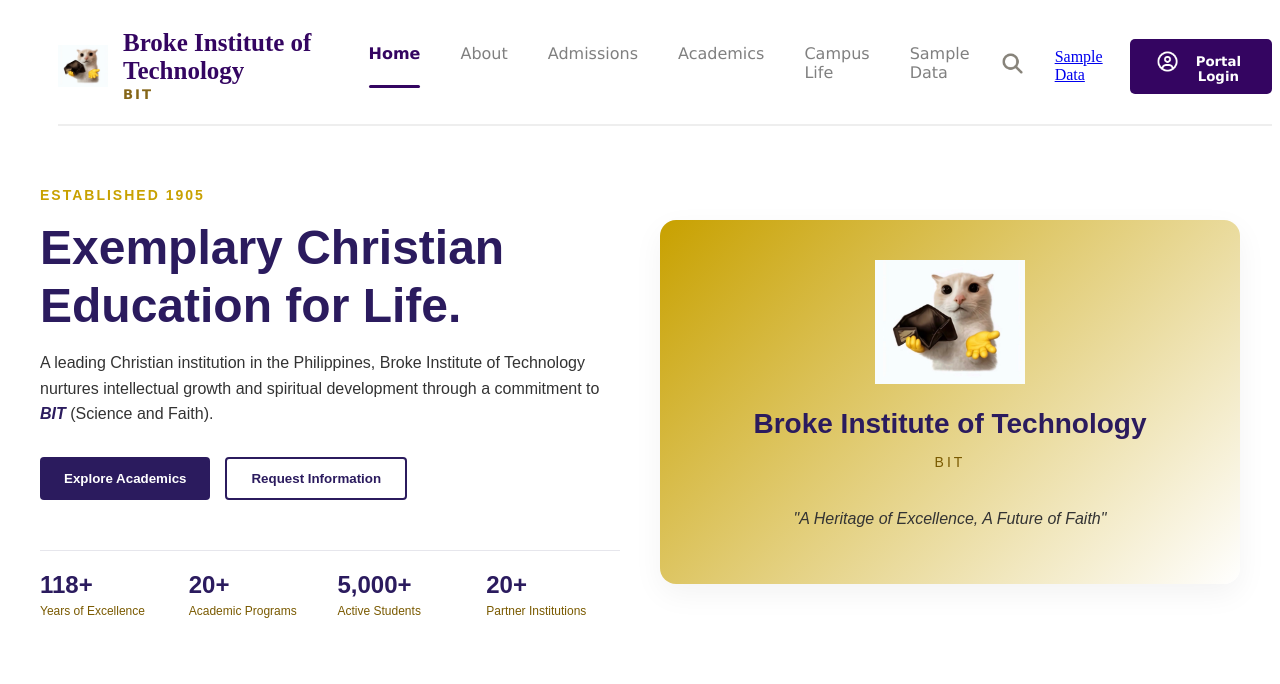
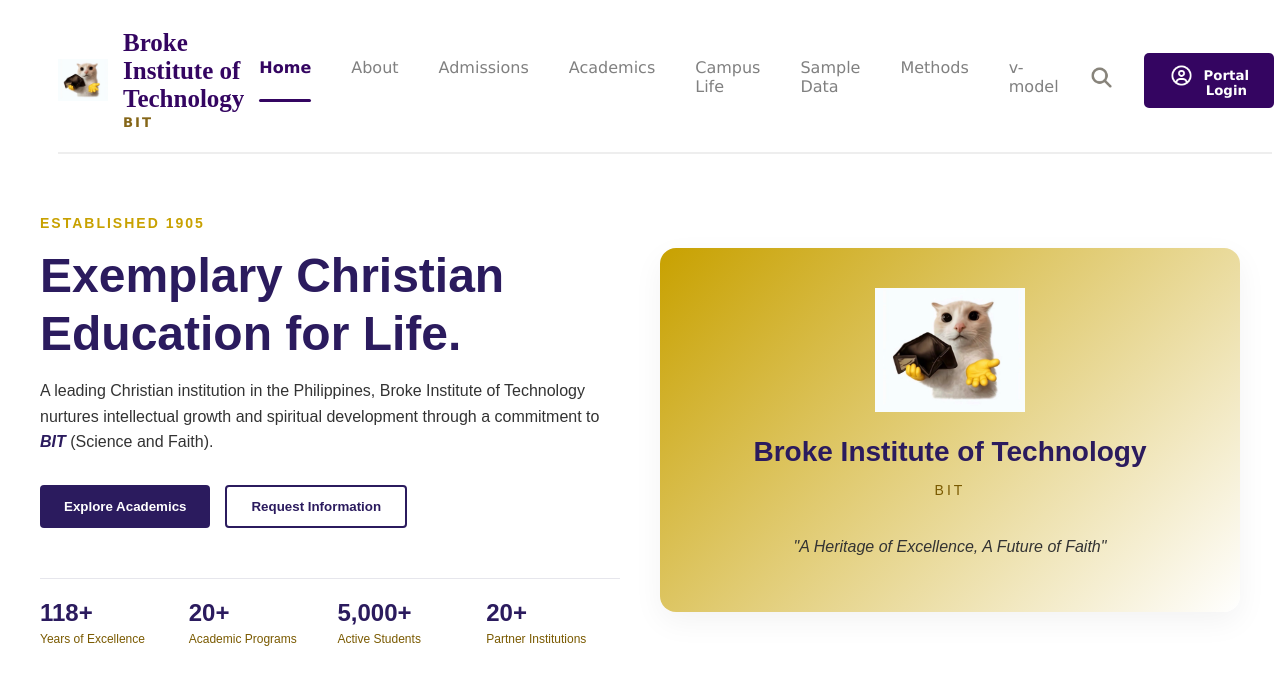
Before and after one commit to Kelly-B18/my-vue-app, a Vue app: page / in a window 1280 px wide. Shown: the top 684 px of the page. Built offline with nearby package versions, Linux system fonts and the light colour scheme.

Commit message:
add route

```diff
--- a/src/components/Navbar.vue
+++ b/src/components/Navbar.vue
@@ -19,9 +19,11 @@ import search from '@/assets/magnifying-glass-solid-1.png';
         <router-link to="/academics" class="nav-item" id="btn-academics">Academics</router-link>
         <router-link to="/campuslife" class="nav-item" id="btn-campuslife">Campus Life</router-link>
         <router-link to="/sample-data" class="nav-item" id="btn-sample">Sample Data</router-link>
+        <router-link to="/sample-methods" class="nav-item" id="btn-methods">Methods</router-link>
+        <router-link to="/sample-vmodel" class="nav-item" id="btn-vmodel">v-model</router-link>
+
 </div>
 <img :src="search" alt="Search Icon" class="search-icon">
-<RouterLink to="/sample-data">Sample Data</RouterLink>
 <button class="portal">
 <img :src="user" alt="User Icon">
 <span>Portal Login</span>
```
Lines whose indentation alone changed are shown as unchanged.
